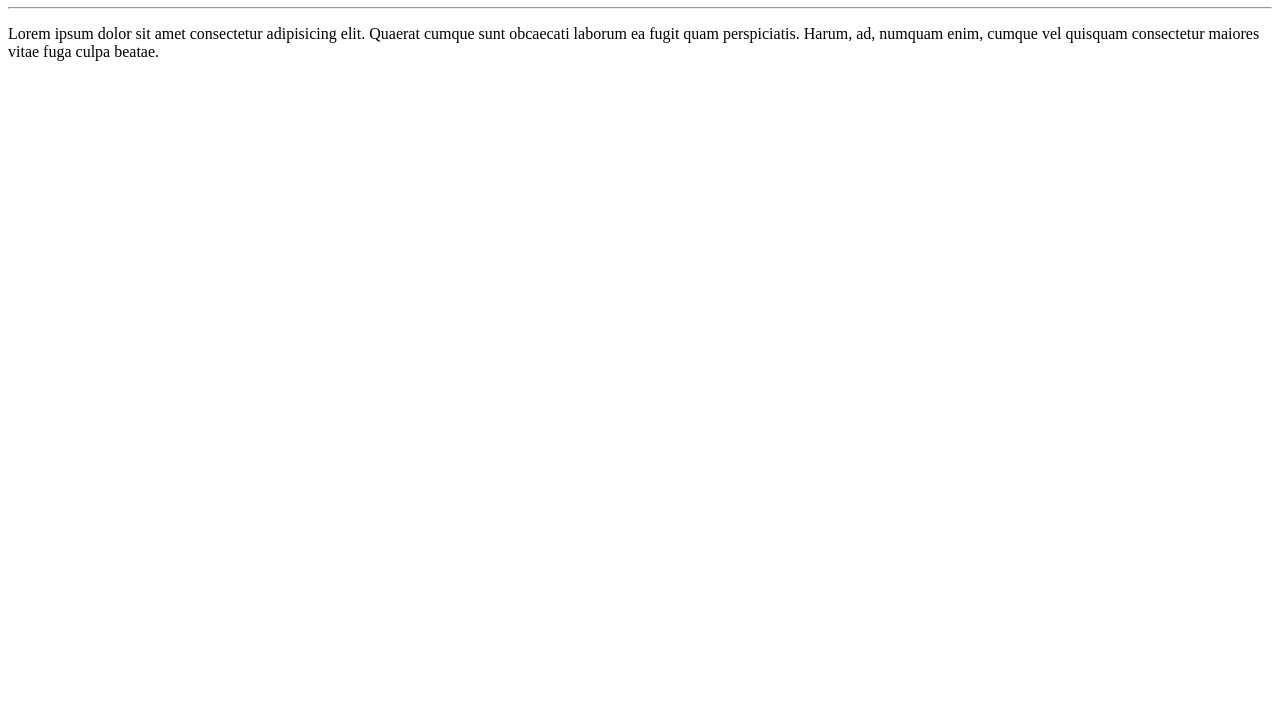
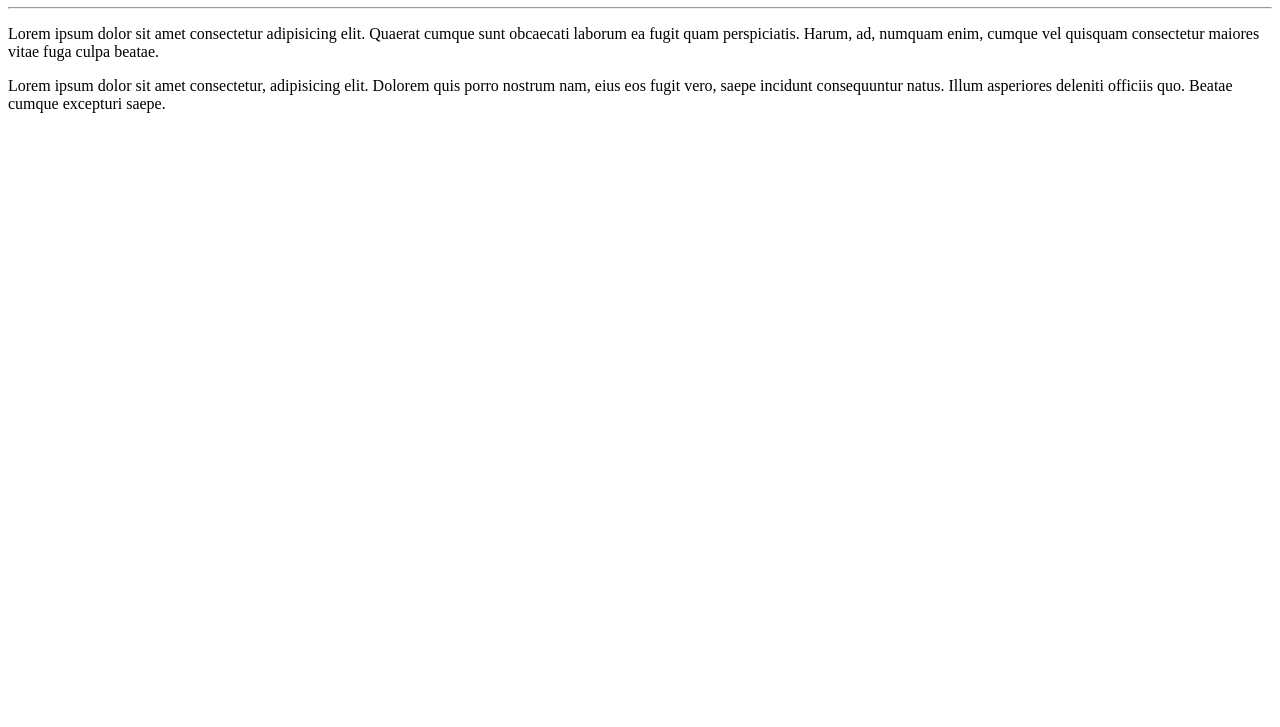
Before and after one commit to lucianotoo/Inicio, a plain HTML site: page site-exemplo/index.html in a window 1280 px wide. Shown: the part 73-800 px from the top of the page. Drawn offline with Linux system fonts and the light colour scheme.

Commit message:
Adicionei um parágrado

```diff
--- a/site-exemplo/index.html
+++ b/site-exemplo/index.html
@@ -9,5 +9,6 @@
     <h1>Início</h1>
     <hr>
     <p>Lorem ipsum dolor sit amet consectetur adipisicing elit. Quaerat cumque sunt obcaecati laborum ea fugit quam perspiciatis. Harum, ad, numquam enim, cumque vel quisquam consectetur maiores vitae fuga culpa beatae.</p>
+    <p>Lorem ipsum dolor sit amet consectetur, adipisicing elit. Dolorem quis porro nostrum nam, eius eos fugit vero, saepe incidunt consequuntur natus. Illum asperiores deleniti officiis quo. Beatae cumque excepturi saepe.</p>
 </body>
 </html>
```
